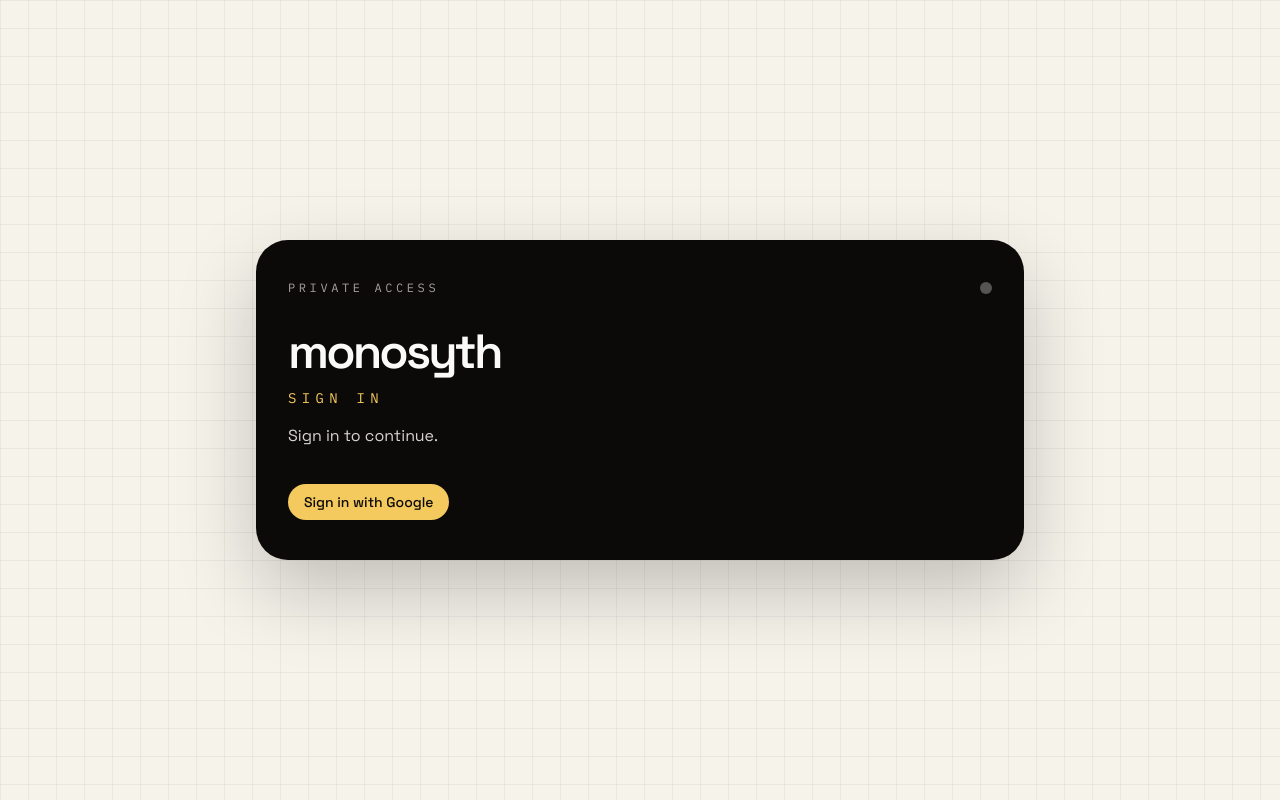
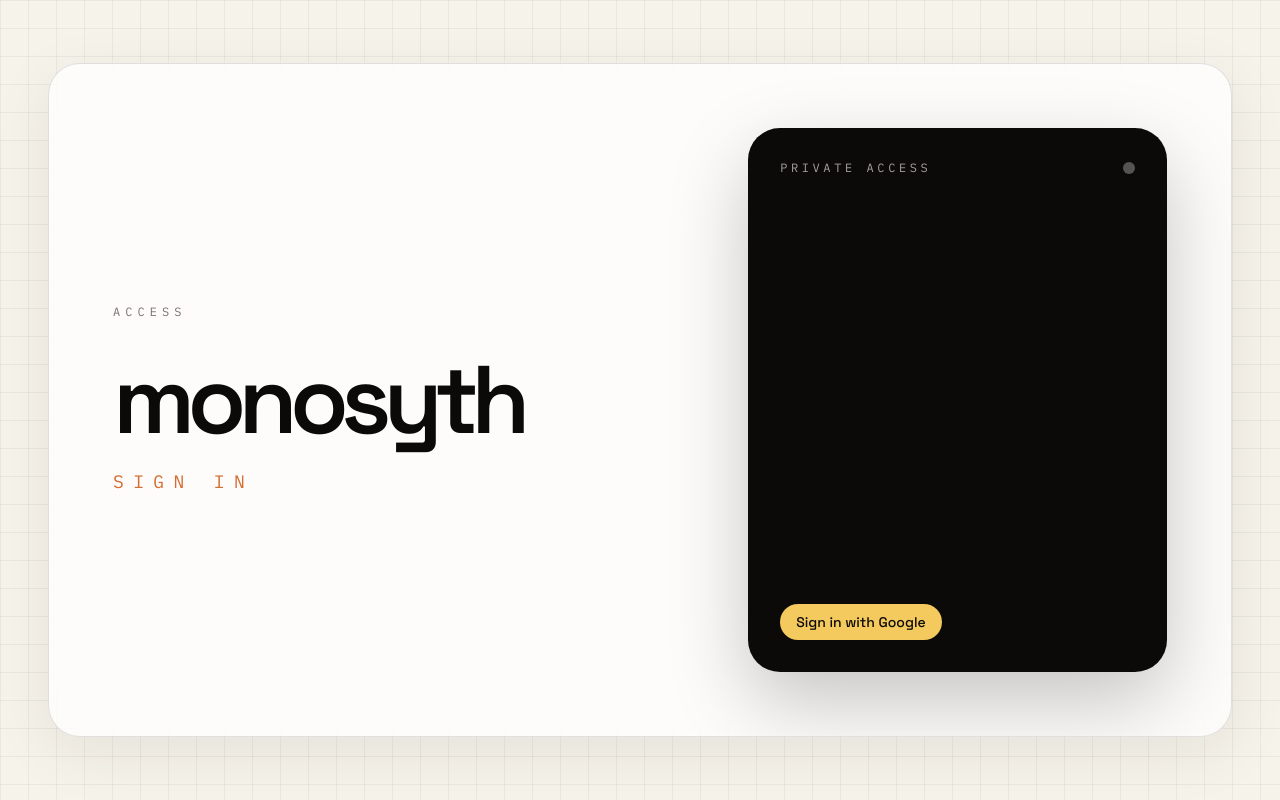
Before and after one commit to monosyth/monosyth, a Next.js app in the folder apps/web/: page / in a window 1280 px wide. Built offline with nearby package versions, Linux system fonts and the light colour scheme; no server answers.

Commit message:
Match homepage access layout

```diff
--- a/apps/web/src/app/page.tsx
+++ b/apps/web/src/app/page.tsx
@@ -3,8 +3,27 @@ import { AuthConsoleCard } from "@/components/auth/auth-console-card";
 export default function Home() {
   return (
     <main className="grid-lines min-h-screen px-5 py-6 text-stone-950 sm:px-8 lg:px-12">
-      <div className="mx-auto flex min-h-[calc(100vh-3rem)] w-full max-w-4xl items-center justify-center">
-        <AuthConsoleCard />
+      <div className="mx-auto flex min-h-[calc(100vh-3rem)] w-full max-w-7xl items-center justify-center">
+        <section className="glass-panel w-full overflow-hidden rounded-[2rem] bg-white/85">
+          <div className="grid gap-10 px-8 py-10 sm:px-12 sm:py-12 lg:grid-cols-[1.35fr_0.95fr] lg:items-center lg:px-16 lg:py-16">
+            <div className="flex flex-col gap-8">
+              <p className="font-mono text-xs uppercase tracking-[0.42em] text-stone-500">
+                Access
+              </p>
+
+              <div className="space-y-5">
+                <h1 className="text-6xl font-semibold leading-none tracking-[-0.08em] text-balance sm:text-7xl lg:text-8xl">
+                  monosyth
+                </h1>
+                <p className="font-mono text-base uppercase tracking-[0.52em] text-[var(--ember)] sm:text-lg">
+                  sign in
+                </p>
+              </div>
+            </div>
+
+            <AuthConsoleCard />
+          </div>
+        </section>
       </div>
     </main>
   );
--- a/apps/web/src/components/auth/auth-console-card.tsx
+++ b/apps/web/src/components/auth/auth-console-card.tsx
@@ -42,7 +42,7 @@ export function AuthConsoleCard() {
   } = useAuth();
 
   return (
-    <div className="flex w-full max-w-3xl flex-col gap-8 rounded-[2rem] bg-stone-950 px-6 py-8 text-stone-50 shadow-[0_30px_80px_rgba(0,0,0,0.22)] sm:px-8 sm:py-10">
+    <div className="flex min-h-[34rem] w-full max-w-3xl flex-col justify-between rounded-[2rem] bg-stone-950 px-6 py-6 text-stone-50 shadow-[0_30px_80px_rgba(0,0,0,0.22)] sm:px-8 sm:py-8">
       <div className="flex items-center justify-between">
         <p className="font-mono text-xs uppercase tracking-[0.3em] text-stone-400">
           Private access
@@ -56,34 +56,20 @@ export function AuthConsoleCard() {
         />
       </div>
 
-      <div className="space-y-3">
-        <p className="text-4xl font-semibold tracking-[-0.06em] sm:text-5xl">
-          monosyth
-        </p>
-        <p className="font-mono text-sm uppercase tracking-[0.38em] text-[var(--gold)]">
-          sign in
-        </p>
-        <p className="max-w-xl text-base leading-8 text-stone-300">
-          {status === "unconfigured"
-            ? "Private access is not connected."
-            : status === "signed_in"
-              ? "Studio access is open."
-              : "Sign in to continue."}
-        </p>
-      </div>
+      <div />
 
-      <div className="flex flex-wrap gap-3">
+      <div className="flex flex-wrap items-center gap-3">
         {status === "signed_in" ? (
           <>
-            <ActionButton onClick={() => void signOut()} disabled={isWorking}>
-              {isWorking ? "Working..." : "Sign out"}
-            </ActionButton>
             <Link
               href="/app"
               className="rounded-full bg-[var(--gold)] px-4 py-2 text-sm font-medium text-stone-950 transition hover:bg-[#ffd774]"
             >
               Open studio
             </Link>
+            <ActionButton onClick={() => void signOut()} disabled={isWorking}>
+              {isWorking ? "Working..." : "Sign out"}
+            </ActionButton>
           </>
         ) : (
           <ActionButton
```
